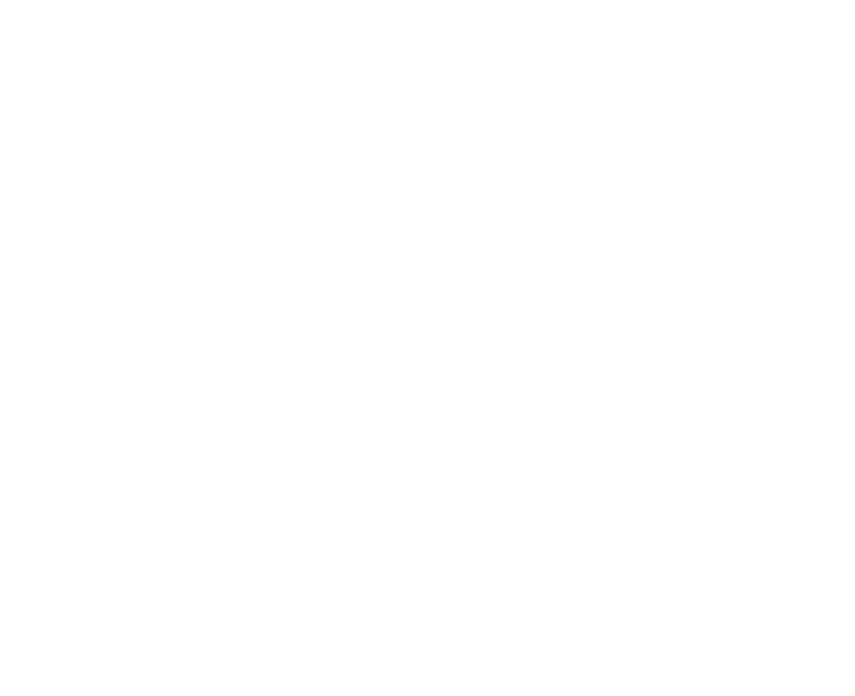
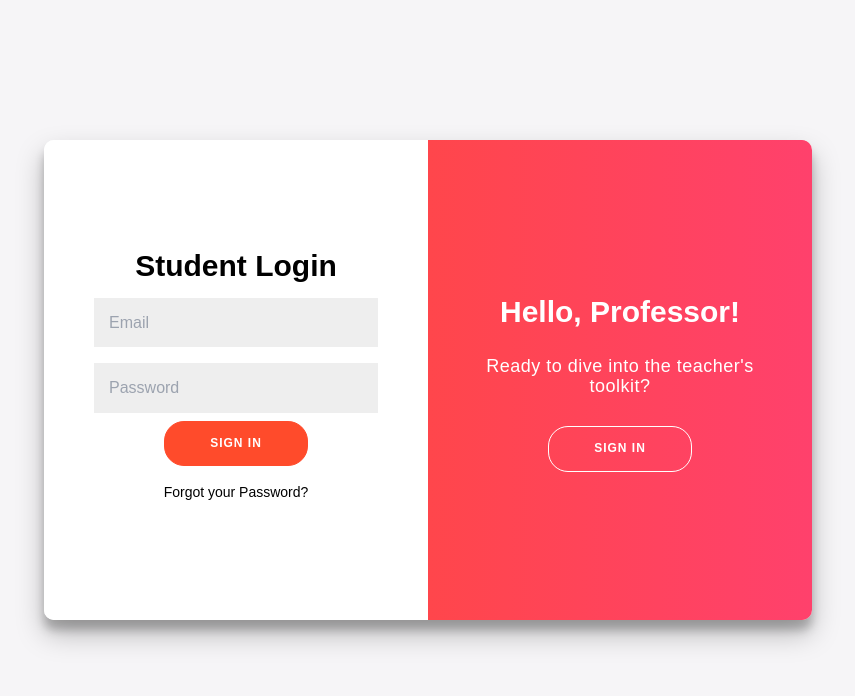
Before and after one commit to DheerJoisher/Student-Registration-Portal, a React (Create React App) app: page /login in a window 1280 px wide. Before the commit this address had no page. Shown: the top 696 px of the page, without its empty margins (212-1067 px from the left). Built offline with nearby package versions, Linux system fonts and the light colour scheme.

Commit message:
Login Css corrected and linked

```diff
--- a/src/App.js
+++ b/src/App.js
@@ -5,7 +5,7 @@
   Route
 } from "react-router-dom";
 import MainPage from './Components/Main/MainPage';
-// import Login from './Components/Login/Login';
+import Login from './Components/Login/Login';
 // import Navbar1 from './Components/Navbar/Navbar1';
 // import Footer from './Components/Footer/Footer';
 import Courses from './Components/Courses/Courses';
@@ -24,7 +24,7 @@
         <div className="container">
           <Routes>
             <Route path="/courses" element={<Courses />} />
-            {/* <Route path="/login" element={<Login />} /> */}
+            <Route path="/login" element={<Login />} />
             {/*
               If you have a page where you don't want Navbar and Footer,
               don't include them in the Routes component.
--- a/src/Components/ForgotPassword/ForgotPassword.js
+++ b/src/Components/ForgotPassword/ForgotPassword.js
@@ -8,10 +8,10 @@
     <div style={{ height: '100vh', paddingBottom: '50px', paddingTop: '50px', backgroundColor: '#c9c9c9', fontFamily: 'Arial, sans-serif' }}>
       <div className={styles.mainContent}>
         <div className={styles.textContent} style={{ paddingTop: '100px' }}>
-          <h2 style={{ fontSize: '40px' }}>
+          <h2 style={{color: 'black', fontSize: '40px' }}>
             Error 200!!<br /> Forgot Password
           </h2>
-          <p style={{ fontSize: '25px' }} className='my-3'>
+          <p style={{color: 'black', fontSize: '25px' }} className='my-3'>
             Please Contact the <br />Administrative Department
           </p>
           <div>
--- a/src/Components/Login/Login.js
+++ b/src/Components/Login/Login.js
@@ -1,5 +1,5 @@
 import React, { useState } from "react";
-import "./Login.css";
+import styles from "./Login.module.css";
 import SignInForm from "./SignIn";
 import SignUpForm from "./SignUp";
 
@@ -12,32 +12,44 @@
     }
   };
   const containerClass =
-    "container " + (type === "signUp" ? "right-panel-active" : "");
+    styles.Login_mainContainer + " " + (type === "signUp" ? styles.Login_containerRightPanelActive : "");
+
   return (
-    <div className="App">
+    <div style={{
+        background: "#f6f5f7",
+        display: "flex",
+        justifyContent: "center",
+        alignItems: "center",
+        flexDirection: "column",
+        fontFamily: "Montserrat, sans-serif",
+        height: "100vh",
+        margin: "-20px 0 50px"
+    }}>
       <div className={containerClass} id="container">
         <SignUpForm />
         <SignInForm />
-        <div className="overlay-container">
-          <div className="overlay">
-            <div className="overlay-panel overlay-left">
-              <h1>Welcome Student!</h1>
-              <p>
-              Embark on your academic journey
+        <div className={styles.Login_overlayContainer}>
+          <div className={styles.Login_overlay}>
+            <div className={`${styles.Login_overlayPanel} ${styles.Login_overlayLeft}`}>
+              <h1 style={{ fontSize: "30px",fontWeight: "bold", margin: 0 }}>Welcome Student!</h1>
+              <p style={{ fontSize: "18px", fontWeight: 100, lineHeight: "20px", letterSpacing: "0.5px", margin: "20px 0 30px" }}>
+                Embark on your academic journey
               </p>
               <button
-                className="ghost"
+                className={`${styles.Login_button} ${styles.ghost}`}
                 id="signIn"
                 onClick={() => handleOnClick("signIn")}
               >
                 Sign In
               </button>
             </div>
-            <div className="overlay-panel overlay-right">
-              <h1>Hello, Professor!</h1>
-              <p>Ready to dive into the teacher's toolkit?</p>
+            <div className={`${styles.Login_overlayPanel} ${styles.Login_overlayRight}`}>
+              <h1 style={{ fontSize: "30px", fontWeight: "bold", margin: 0 }}>Hello, Professor!</h1>
+              <p style={{ fontSize: "18px", fontWeight: 100, lineHeight: "20px", letterSpacing: "0.5px", margin: "20px 0 30px" }}>
+                Ready to dive into the teacher's toolkit?
+              </p>
               <button
-                className="ghost "
+                className={`${styles.Login_button} ${styles.ghost}`}
                 id="signUp"
                 onClick={() => handleOnClick("signUp")}
               >
--- a/src/Components/Login/Login.css
+++ b/src/Components/Login/Login.module.css
@@ -1,35 +1,42 @@
-.Login {
+/* Scoped styles */
+.Login_container {
   font-family: sans-serif;
   text-align: center;
 }
 
 @import url("https://fonts.googleapis.com/css?family=Montserrat:400,800");
 
-* {
+.Login_container * {
   box-sizing: border-box;
 }
 
-body {
-  background: #f6f5f7;
+.Login_mainContainer {
+  background-color: #fff;
+  border-radius: 10px;
+  box-shadow: 0 14px 28px rgba(0, 0, 0, 0.25), 0 10px 10px rgba(0, 0, 0, 0.22);
+  position: relative;
+  overflow: hidden;
+  width: 768px;
+  max-width: 100%;
+  min-height: 480px;
+
+  /* Center the container */
   display: flex;
   justify-content: center;
   align-items: center;
-  flex-direction: column;
-  font-family: "Montserrat", sans-serif;
-  height: 100vh;
-  margin: -20px 0 50px;
 }
 
-h1 {
+.Login_h1 {
   font-weight: bold;
   margin: 0;
+  font-size: 20px;
 }
 
-h2 {
+.Login_h2 {
   text-align: center;
 }
 
-p {
+.Login_p {
   font-size: 14px;
   font-weight: 100;
   line-height: 20px;
@@ -37,18 +44,18 @@
   margin: 20px 0 30px;
 }
 
-span {
+.Login_span {
   font-size: 12px;
 }
 
-a {
+.Login_a {
   color: #333;
   font-size: 14px;
   text-decoration: none;
   margin: 15px 0;
 }
 
-button {
+.Login_button {
   border-radius: 20px;
   border: 1px solid #ff4b2b;
   background-color: #ff4b2b;
@@ -61,20 +68,20 @@
   transition: transform 80ms ease-in;
 }
 
-button:active {
+.Login_button:active {
   transform: scale(0.95);
 }
 
-button:focus {
+.Login_button:focus {
   outline: none;
 }
 
-button.ghost {
+.Login_button.ghost {
   background-color: transparent;
   border-color: #ffffff;
 }
 
-form {
+.Login_form {
   background-color: #ffffff;
   display: flex;
   align-items: center;
@@ -85,7 +92,7 @@
   text-align: center;
 }
 
-input {
+.Login_input {
   background-color: #eee;
   border: none;
   padding: 12px 15px;
@@ -93,7 +100,7 @@
   width: 100%;
 }
 
-.container {
+.Login_mainContainer {
   background-color: #fff;
   border-radius: 10px;
   box-shadow: 0 14px 28px rgba(0, 0, 0, 0.25), 0 10px 10px rgba(0, 0, 0, 0.22);
@@ -104,38 +111,38 @@
   min-height: 480px;
 }
 
-.form-container {
+.Login_formContainer {
   position: absolute;
   top: 0;
   height: 100%;
   transition: all 0.6s ease-in-out;
 }
 
-.sign-in-container {
+.Login_signInContainer {
   left: 0;
   width: 50%;
   z-index: 2;
 }
 
-.container.right-panel-active .sign-in-container {
+.Login_containerRightPanelActive .Login_signInContainer {
   transform: translateX(100%);
 }
 
-.sign-up-container {
+.Login_signUpContainer {
   left: 0;
   width: 50%;
   opacity: 0;
   z-index: 1;
 }
 
-.container.right-panel-active .sign-up-container {
+.Login_containerRightPanelActive .Login_signUpContainer {
   transform: translateX(100%);
   opacity: 1;
   z-index: 5;
-  animation: show 0.6s;
+  animation: Login_show 0.6s;
 }
 
-@keyframes show {
+@keyframes Login_show {
   0%,
   49.99% {
     opacity: 0;
@@ -149,7 +156,7 @@
   }
 }
 
-.overlay-container {
+.Login_overlayContainer {
   position: absolute;
   top: 0;
   left: 50%;
@@ -160,11 +167,11 @@
   z-index: 100;
 }
 
-.container.right-panel-active .overlay-container {
+.Login_containerRightPanelActive .Login_overlayContainer {
   transform: translateX(-100%);
 }
 
-.overlay {
+.Login_overlay {
   background: #ff416c;
   background: -webkit-linear-gradient(to right, #ff4b2b, #ff416c);
   background: linear-gradient(to right, #ff4b2b, #ff416c);
@@ -180,11 +187,11 @@
   transition: transform 0.6s ease-in-out;
 }
 
-.container.right-panel-active .overlay {
+.Login_containerRightPanelActive .Login_overlay {
   transform: translateX(50%);
 }
 
-.overlay-panel {
+.Login_overlayPanel {
   position: absolute;
   display: flex;
   align-items: center;
@@ -199,28 +206,28 @@
   transition: transform 0.6s ease-in-out;
 }
 
-.overlay-left {
+.Login_overlayLeft {
   transform: translateX(-20%);
 }
 
-.container.right-panel-active .overlay-left {
+.Login_containerRightPanelActive .Login_overlayLeft {
   transform: translateX(0);
 }
 
-.overlay-right {
+.Login_overlayRight {
   right: 0;
   transform: translateX(0);
 }
 
-.container.right-panel-active .overlay-right {
+.Login_containerRightPanelActive .Login_overlayRight {
   transform: translateX(20%);
 }
 
-.social-container {
+.Login_socialContainer {
   margin: 20px 0;
 }
 
-.social-container a {
+.Login_socialContainer a {
   border: 1px solid #dddddd;
   border-radius: 50%;
   display: inline-flex;
--- a/src/Components/Login/SignIn.js
+++ b/src/Components/Login/SignIn.js
@@ -1,5 +1,7 @@
 import React from "react";
 import { Link } from 'react-router-dom';
+import styles from "./Login.module.css";
+
 function SignInForm() {
   const [state, setState] = React.useState({
     email: "",
@@ -28,9 +30,9 @@
   };
 
   return (
-    <div className="form-container sign-in-container">
-      <form onSubmit={handleOnSubmit}>
-        <h1>Student Login</h1>
+    <div className={`${styles.Login_formContainer} ${styles.Login_signInContainer}`}>
+      <form onSubmit={handleOnSubmit} className={styles.Login_form}>
+      <h1 style={{color: 'black', fontSize: "30px", fontWeight: "bold", margin: 0 }}>Student Login</h1>
         <input
           type="email"
           placeholder="Email"
@@ -38,6 +40,7 @@
           value={state.email}
           onChange={handleChange}
           required
+          className={styles.Login_input}
         />
         <input
           type="password"
@@ -46,9 +49,10 @@
           value={state.password}
           onChange={handleChange}
           required
+          className={styles.Login_input}
         />
-         <Link to="/studentlogin"><button>Sign In</button></Link>
-         <Link to="/error200" style={{color: 'black'}}>Forgot your Password?</Link>
+         <Link to="/studentlogin"><button className={styles.Login_button}>Sign In</button></Link>
+         <Link to="/error200" className={styles.Login_a} style={{color: 'black'}}>Forgot your Password?</Link>
       </form>
     </div>
   );
--- a/src/Components/Login/SignUp.js
+++ b/src/Components/Login/SignUp.js
@@ -1,5 +1,7 @@
 import React from "react";
 import { Link } from 'react-router-dom';
+import styles from "./Login.module.css";
+
 function SignUpForm() {
   const [state, setState] = React.useState({
     name: "",
@@ -31,9 +33,9 @@
   };
 
   return (
-    <div className="form-container sign-up-container">
-      <form onSubmit={handleOnSubmit}>
-        <h1>Professor Login</h1>
+    <div className={`${styles.Login_formContainer} ${styles.Login_signUpContainer}`}>
+      <form onSubmit={handleOnSubmit} className={styles.Login_form}>
+        <h1 style={{color: 'black', fontSize: "30px", fontWeight: "bold", margin: 0 }}>Professor Login</h1>
         <input
           type="email"
           name="email"
@@ -41,6 +43,7 @@
           onChange={handleChange}
           placeholder="Email"
           required
+          className={styles.Login_input}
         />
         <input
           type="password"
@@ -49,9 +52,10 @@
           onChange={handleChange}
           placeholder="Password"
           required
+          className={styles.Login_input}
         />
-        <Link to="/Teachlogin"><button>Sign In</button></Link>
-        <Link to="/error200" style={{color: 'black'}}>Forgot your Password?</Link>
+        <Link to="/Teachlogin"><button className={styles.Login_button}>Sign In</button></Link>
+        <Link to="/error200" className={styles.Login_a} style={{color: 'black'}}>Forgot your Password?</Link>
       </form>
     </div>
   );
--- a/src/Components/Main/MainPage.js
+++ b/src/Components/Main/MainPage.js
@@ -60,7 +60,7 @@
                 <li>
                   <div className="login-button">
                     <div>
-                      <Link className='main-nab' to="/login">Login</Link>
+                      <Link to="/login">Login</Link>
                     </div>
                   </div>
                 </li>
--- a/src/Components/Navbar/Navbar1.js
+++ b/src/Components/Navbar/Navbar1.js
@@ -12,7 +12,7 @@
           <li><Link className='navbar-text' to="/Announcements">Announcements</Link></li>
           <li><Link className='navbar-text' to="/calendar">Calender</Link></li>
           <div className="login-button">
-                   <Link to="/logn">Login</Link>
+                   <Link to="/login">Login</Link>
                   </div>
       </ul>
 	</header>
```
